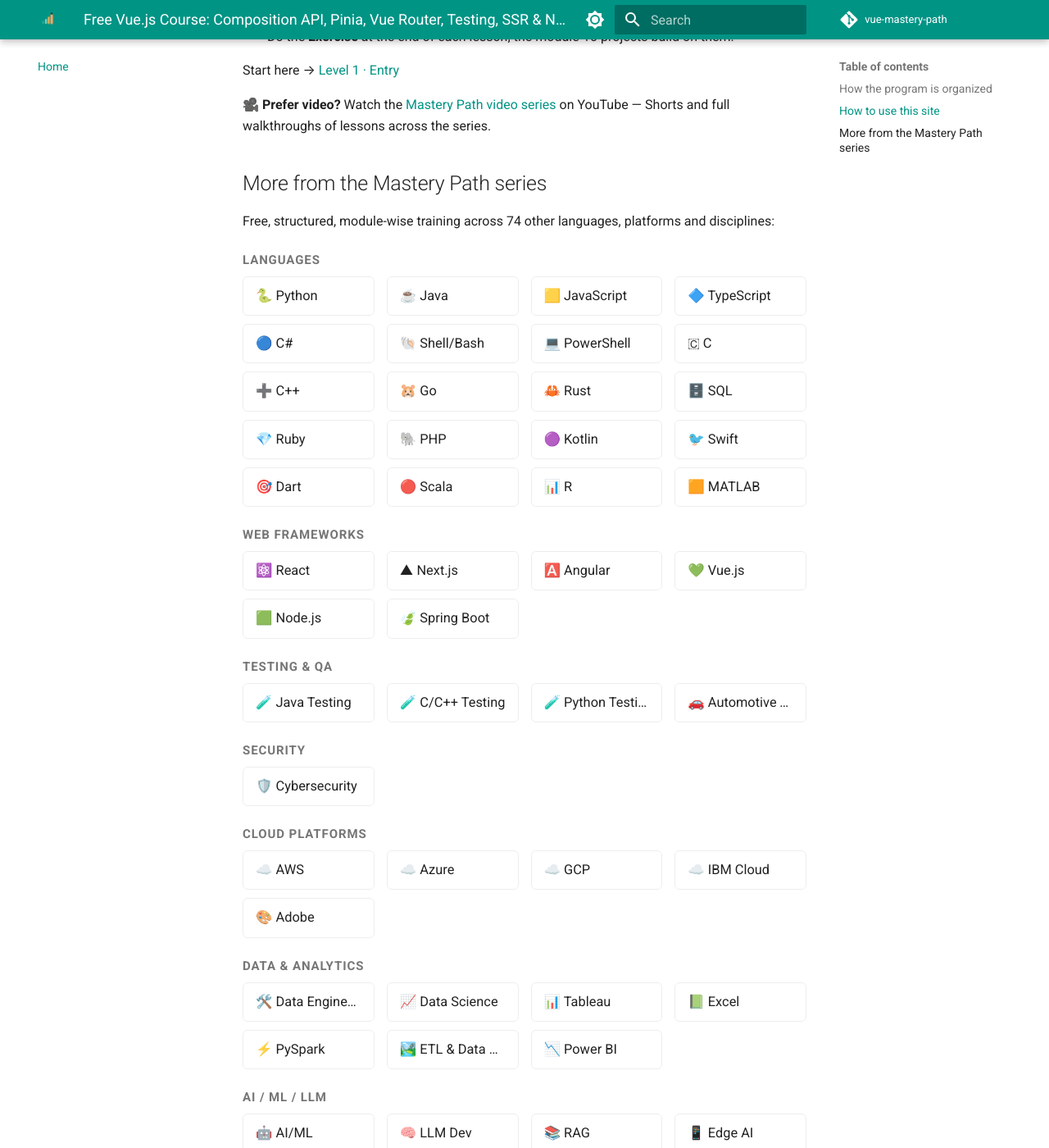
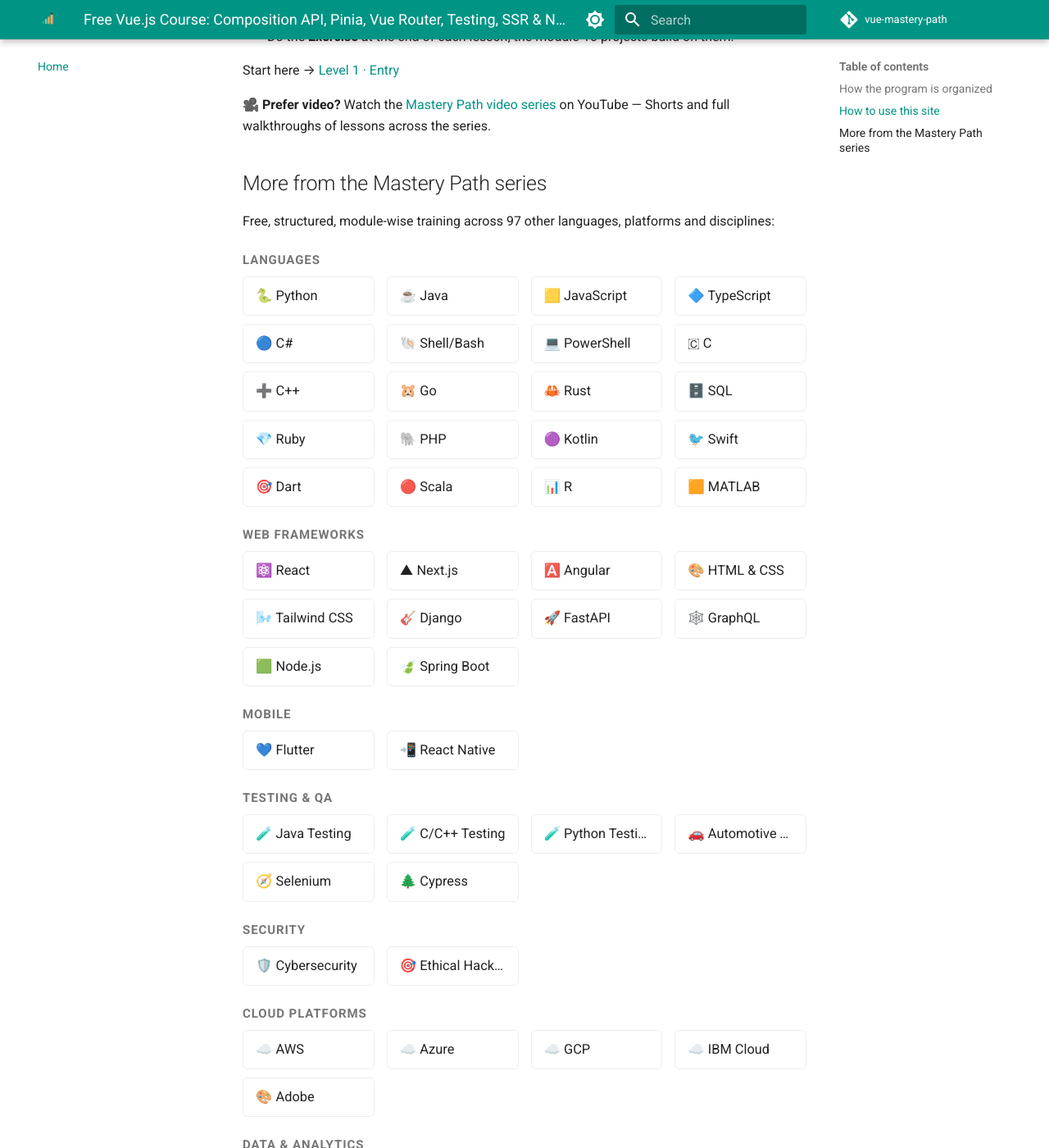
Before and after one commit to SIGILIPELLI/vue-mastery-path, an MkDocs documentation site: the page built from docs/index.md, in a window 1280 px wide and 1400 px high, scrolled down 2028 px. Shown: the whole window at 82% size. Built offline with MkDocs 1.6.1 and Material for MkDocs 9.7.7, drawn with Linux system fonts in a browser that asks for light colours; comment, search, counter and statistics services are not loaded; some of the changed text lies outside the part shown.

Commit message:
Refresh cross-site course links to current 98-course catalog
Regenerate the "More from the Mastery Path series" grid and the
404-page course count from the hub's current site list — this page
had drifted out of sync as new courses were added to the network.

Co-Authored-By: Claude Sonnet 5 <noreply@anthropic.com>
Claude-Session: https://claude.ai/code/session_01Hje8nqbBP9V9WQ3JEcJc69

```diff
--- a/docs/index.md
+++ b/docs/index.md
@@ -94,7 +94,7 @@ Start here → [Level 1 · Entry](level-1/index.md)
 
 ## More from the Mastery Path series
 
-Free, structured, module-wise training across 74 other languages, platforms and disciplines:
+Free, structured, module-wise training across 97 other languages, platforms and disciplines:
 
 <div class="mastery-grid-wrap">
 <p class="mastery-grid-category">Languages</p>
@@ -125,9 +125,18 @@ Free, structured, module-wise training across 74 other languages, platforms and
   <a href="https://sigilipelli.github.io/react-mastery-path/">⚛️ React</a>
   <a href="https://sigilipelli.github.io/nextjs-mastery-path/">▲ Next.js</a>
   <a href="https://sigilipelli.github.io/angular-mastery-path/">🅰️ Angular</a>
-  <a href="https://sigilipelli.github.io/vue-mastery-path/">💚 Vue.js</a>
+  <a href="https://sigilipelli.github.io/html-css-mastery-path/">🎨 HTML & CSS</a>
+  <a href="https://sigilipelli.github.io/tailwind-mastery-path/">🌬️ Tailwind CSS</a>
+  <a href="https://sigilipelli.github.io/django-mastery-path/">🎸 Django</a>
+  <a href="https://sigilipelli.github.io/fastapi-mastery-path/">🚀 FastAPI</a>
+  <a href="https://sigilipelli.github.io/graphql-mastery-path/">🕸️ GraphQL</a>
   <a href="https://sigilipelli.github.io/nodejs-mastery-path/">🟩 Node.js</a>
   <a href="https://sigilipelli.github.io/spring-boot-mastery-path/">🍃 Spring Boot</a>
+</div>
+<p class="mastery-grid-category">Mobile</p>
+<div class="mastery-grid">
+  <a href="https://sigilipelli.github.io/flutter-mastery-path/">💙 Flutter</a>
+  <a href="https://sigilipelli.github.io/react-native-mastery-path/">📲 React Native</a>
 </div>
 <p class="mastery-grid-category">Testing & QA</p>
 <div class="mastery-grid">
@@ -135,10 +144,13 @@ Free, structured, module-wise training across 74 other languages, platforms and
   <a href="https://sigilipelli.github.io/cpp-testing-mastery-path/">🧪 C/C++ Testing</a>
   <a href="https://sigilipelli.github.io/python-testing-mastery-path/">🧪 Python Testing</a>
   <a href="https://sigilipelli.github.io/automotive-testing-mastery-path/">🚗 Automotive Testing</a>
+  <a href="https://sigilipelli.github.io/selenium-mastery-path/">🧭 Selenium</a>
+  <a href="https://sigilipelli.github.io/cypress-mastery-path/">🌲 Cypress</a>
 </div>
 <p class="mastery-grid-category">Security</p>
 <div class="mastery-grid">
   <a href="https://sigilipelli.github.io/cybersecurity-mastery-path/">🛡️ Cybersecurity</a>
+  <a href="https://sigilipelli.github.io/ethical-hacking-mastery-path/">🎯 Ethical Hacking</a>
 </div>
 <p class="mastery-grid-category">Cloud Platforms</p>
 <div class="mastery-grid">
@@ -158,6 +170,14 @@ Free, structured, module-wise training across 74 other languages, platforms and
   <a href="https://sigilipelli.github.io/etl-datalake-mastery-path/">🏞️ ETL & Data Lake</a>
   <a href="https://sigilipelli.github.io/power-bi-mastery-path/">📉 Power BI</a>
 </div>
+<p class="mastery-grid-category">Databases</p>
+<div class="mastery-grid">
+  <a href="https://sigilipelli.github.io/postgresql-mastery-path/">🐘 PostgreSQL</a>
+  <a href="https://sigilipelli.github.io/mongodb-mastery-path/">🍃 MongoDB</a>
+  <a href="https://sigilipelli.github.io/redis-mastery-path/">🟥 Redis</a>
+  <a href="https://sigilipelli.github.io/snowflake-mastery-path/">❄️ Snowflake</a>
+  <a href="https://sigilipelli.github.io/databricks-mastery-path/">🧱 Databricks</a>
+</div>
 <p class="mastery-grid-category">AI / ML / LLM</p>
 <div class="mastery-grid">
   <a href="https://sigilipelli.github.io/ai-ml-mastery-path/">🤖 AI/ML</a>
--- a/docs/overrides/404.html
+++ b/docs/overrides/404.html
@@ -6,7 +6,7 @@
   <p>That link is broken, or the page moved. Try one of these instead:</p>
   <p class="mp-404-actions">
     <a href="{{ config.site_url }}" class="md-button md-button--primary">← Back to {{ config.site_name }}</a>
-    <a href="https://sigilipelli.github.io/" class="md-button">Search all 64 courses</a>
+    <a href="https://sigilipelli.github.io/" class="md-button">Search all 98 courses</a>
   </p>
 </div>
 <style>
```
Also changed, not shown: other parts of docs/index.md (+8 -0 lines).
